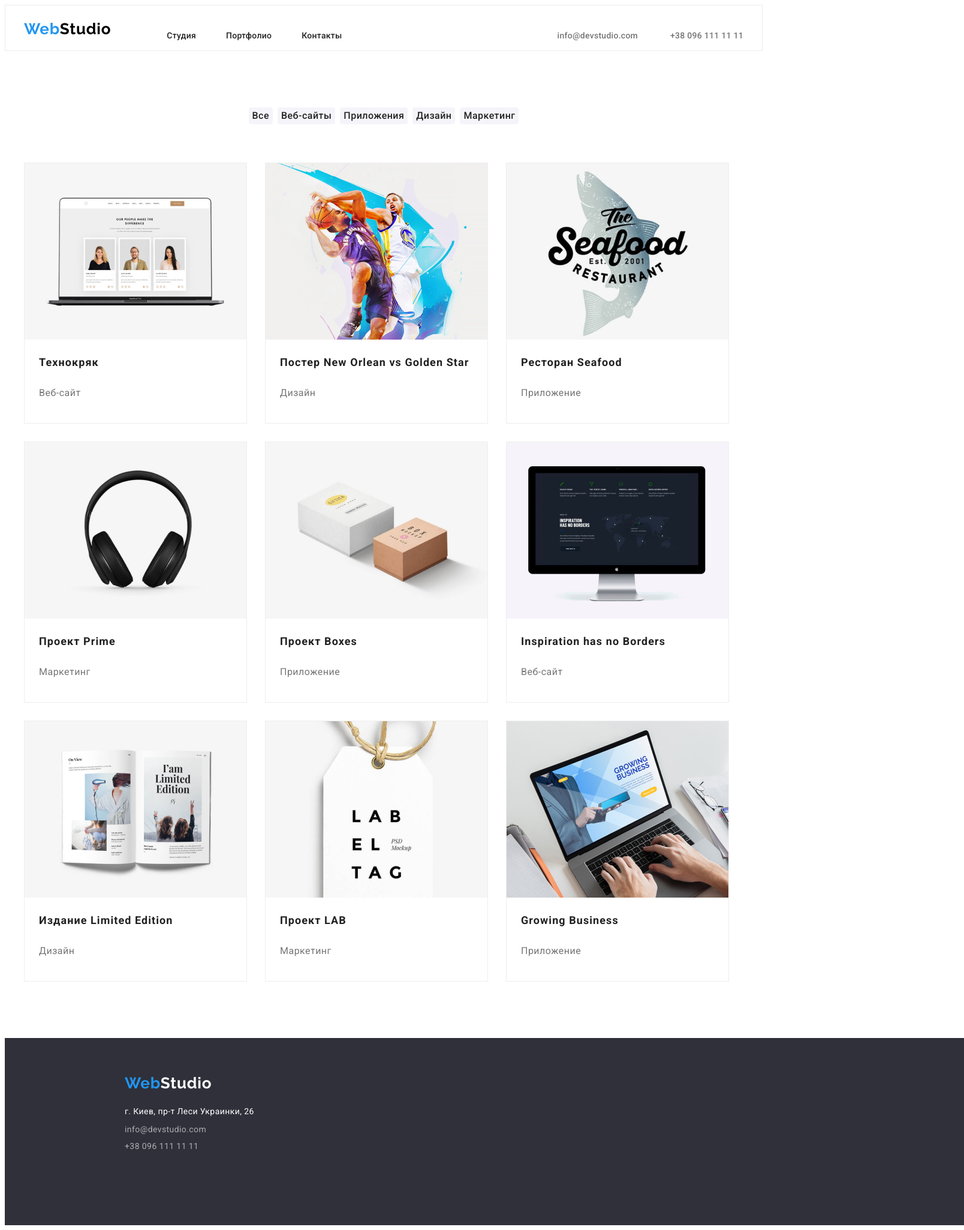
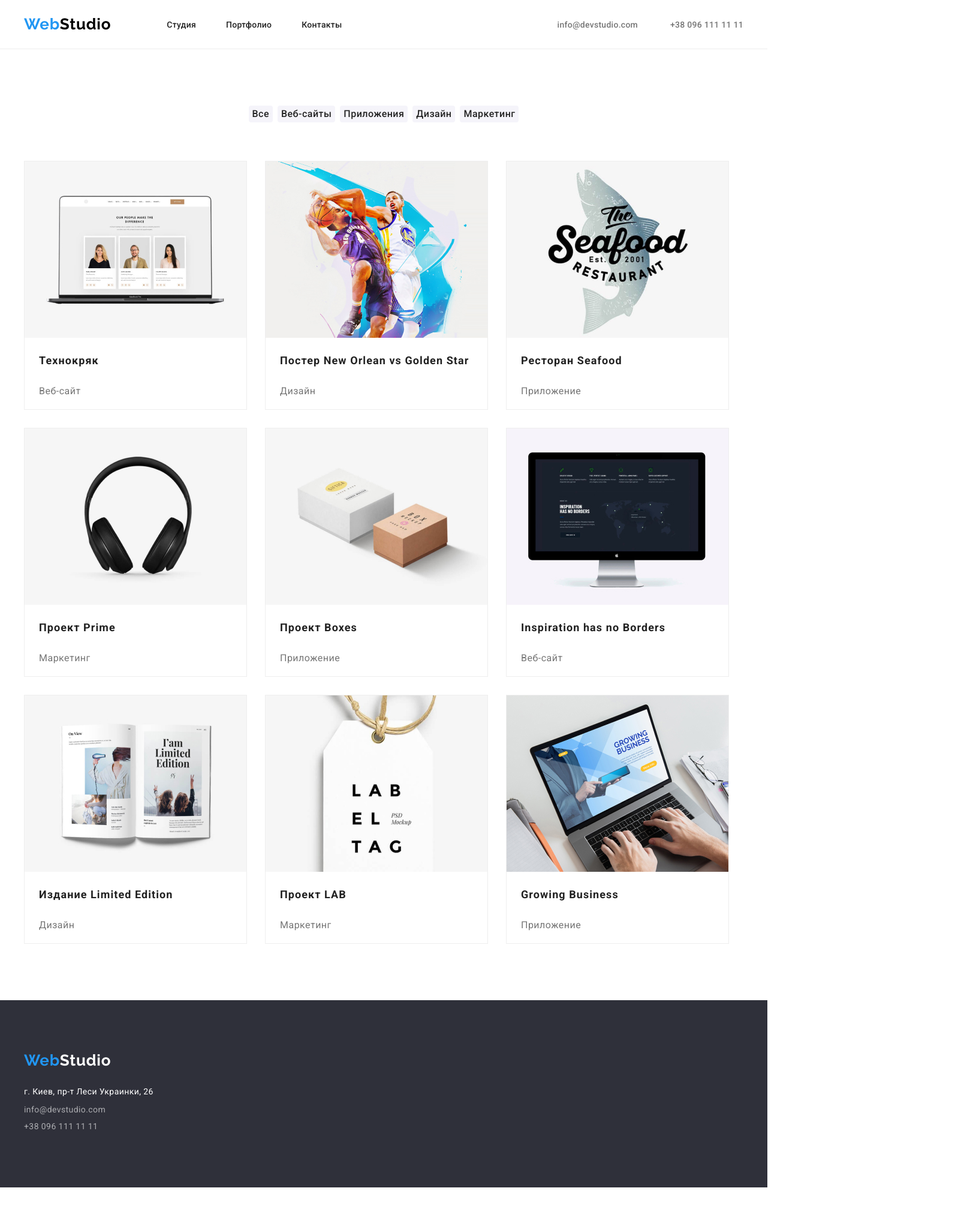
Before and after one commit to Maksym1703/goit-markup-hw-03, a plain HTML site: page portfolio.html in a window 1280 px wide. Shown: the whole page at 60% size, 1608 px wide, since content can reach past the window. After the commit the page ends 1979 px from the top, so only its background shows below. Drawn offline with Linux system fonts and the light colour scheme.

Commit message:
Исправляет ошибки ч.3

```diff
--- a/css/styles.css
+++ b/css/styles.css
@@ -8,7 +8,7 @@
 }
 
 /** {
-  border: 1px solid orange;
+  outline: 1px solid orange;
 }*/
 
 h1,
@@ -45,12 +45,14 @@ li {
 
 body {
   font-family: var(--main-font);
+  margin: 0px;
 }
 
 .container {
   width: 1200px;
-  margin: 0 auto;
   padding: 0 15px;
+  margin-left: auto;
+  margin-right: auto;
 }
 
 /*========= "Логотип" ========*/
@@ -75,23 +77,18 @@ body {
 /*==== Логотип на темном фоне=====*/
 .light-theme {
   color: var(--hero-color);
-  margin-bottom: 20px;
+  padding-bottom: 20px;
 }
 .header .logo-text {
   margin-right: 93px;
 }
 
 .header {
-  border: 1px solid #ececec;
+  border-bottom: 1px solid #ececec;
 }
 /*========= Конец "Логотип" ========*/
 
 /*==== "Главная навигация" ====*/
-.header {
-  padding-top: 24px;
-  padding-bottom: 26;
-}
-
 .header .container {
   display: flex;
   align-items: center;
@@ -112,8 +109,6 @@ body {
 
 .address-mail {
   margin-right: 50px;
-  padding-top: 32px;
-  padding-bottom: 33px;
 }
 
 .navigation-list {
@@ -198,8 +193,9 @@ body {
 
 .hero {
   background-color: #2f303a;
-  min-width: 1600px;
+  max-width: 1600px;
   height: 600px;
+  margin: auto;
 }
 
 /*==== Конец "Герой" ====*/
@@ -312,8 +308,6 @@ body {
 
 .team {
   background-color: #f5f4fa;
-  min-width: 1600px;
-  height: 648;
 }
 
 /*==== Конец "Наша команда" ====*/
@@ -351,14 +345,16 @@ body {
 }
 
 .logo-text {
-  margin-bottom: 20px;
+  padding-top: 25px;
+  padding-bottom: 25px;
 }
 
 .footer {
   background-color: #2f303a;
-  min-width: 1600px;
+  padding-top: 60px;
+  max-width: 1600px;
   height: 252px;
-  padding-top: 60px;
+  margin: auto;
 }
 /*==== Конец "Подвал" ====*/
 
@@ -434,17 +430,21 @@ body {
 }
 
 .projects-text {
-  margin-top: 20px;
-  padding: 0px 24px 20px 24px;
+  padding: 20px 24px 20px 24px;
 }
 
 .projects-text-item {
-  margin-top: 4px;
-  margin-bottom: 20px;
-  padding: 0px 24px 20px 24px;
+  /*margin-top: 4px;
+  margin-bottom: 20px;*/
+  padding: 4px 24px 20px 24px;
 }
 
 .footer .footer-tel {
-  margin-bottom: 60px;
+  padding-bottom: 60px;
 }
+
+.footer-contact {
+  block-size: 0px;
+}
+
 /*==== Конец Страница "Портфолио" ====*/ ;
```
Also changed, not shown: index.html (+2 -2 lines), portfolio.html (+1 -1 lines).
